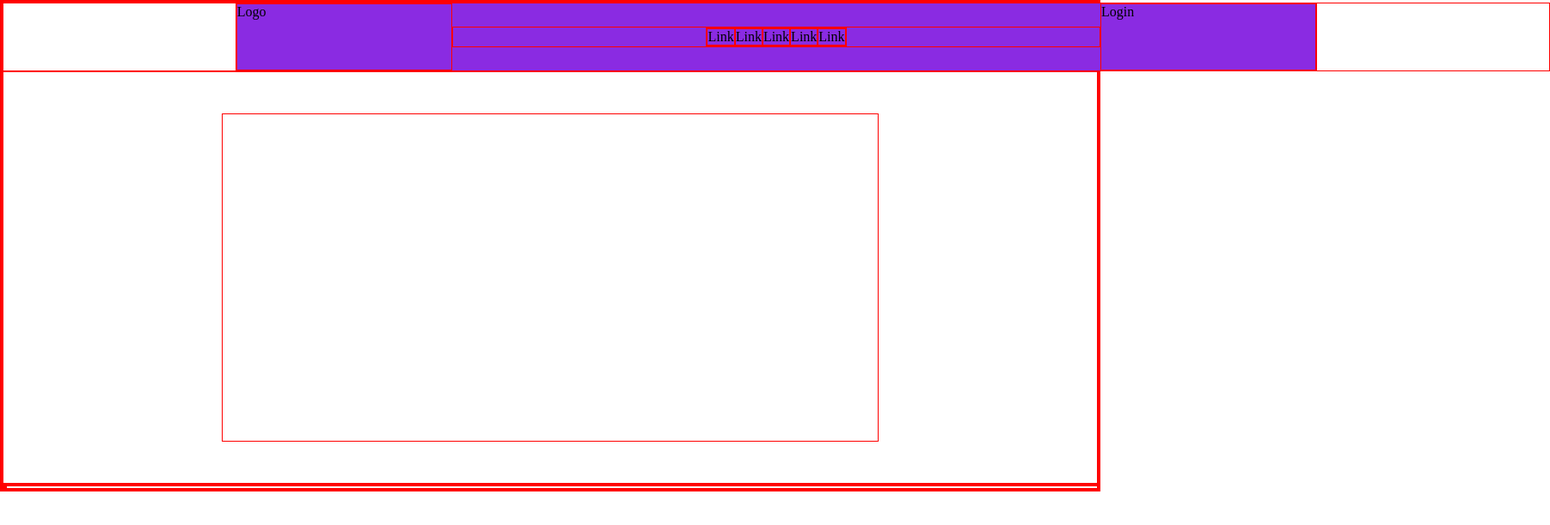
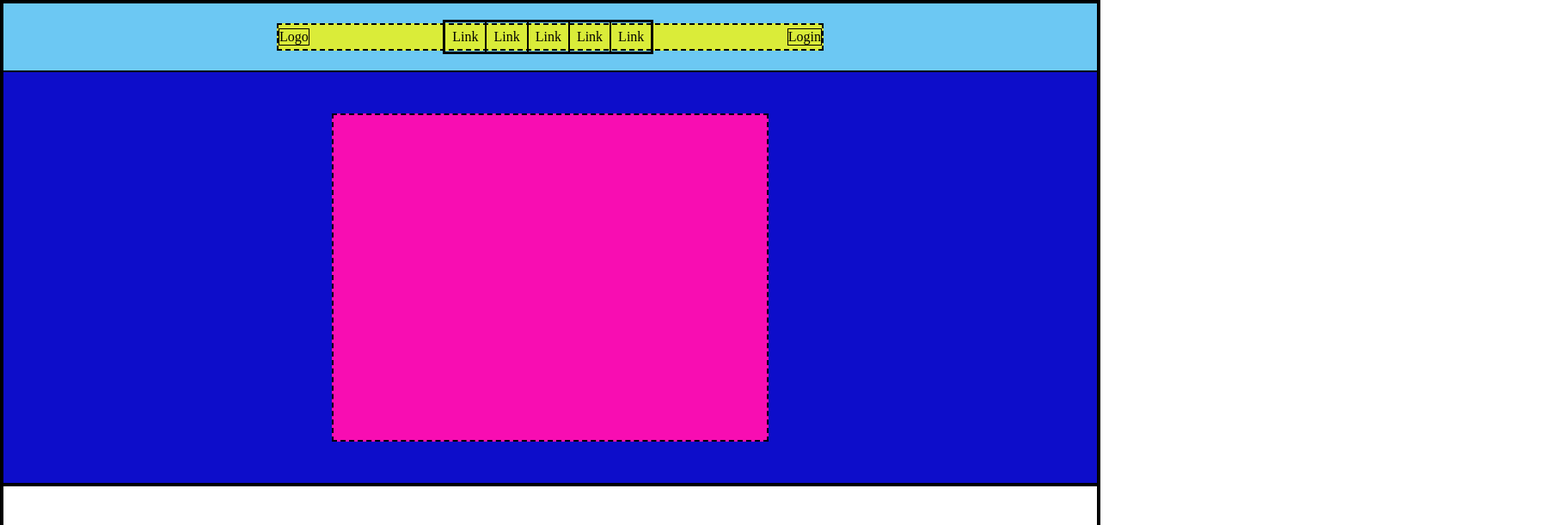
Before and after one commit to UmbertoSerino/htmlcss-struttura-discord, a plain HTML site: page index.html in a window 1280 px wide. Shown: the top 611 px of the page at 86% size, 1803 px wide, since content can reach past the window. Drawn offline with Linux system fonts and the light colour scheme.

Commit message:
commit section-newspapers

```diff
--- a/index.html
+++ b/index.html
@@ -12,7 +12,7 @@
     <section class="container-header flex">
         <div class="container-nav flex">
             <div>Logo</div>
-            <nav class="flex">
+            <nav>
                 <ul class="flex">
                     <li>Link</li>
                     <li>Link</li>
@@ -24,16 +24,20 @@
             <div>Login</div>
         </div>
     </section>
+
     <section class="container-publicity flex">
         <div>
         </div>
     </section>
 </header>
-
+<!-- Section MAIN -->
 <main>
+    <!-- Container 1 -->
     <section class="container-info-1 flex">
-        <div></div>
-        <div></div>
+        <div class="container-newspapers">
+            <div></div>
+            <div></div>
+        </div>
     </section>
 
 
--- a/style/style.css
+++ b/style/style.css
@@ -3,53 +3,76 @@
     margin: 0;
     padding: 0;
     box-sizing: border-box;
-    border: 1px solid red;
+    border: 1px solid black;
 }
 
 .flex{
     display: flex;
 }
 
+/* Section Header */
+
 header > section.container-header{
     height: 5rem;
-    width: 1800px;
+    width: 100%;
     align-items: center;
     justify-content: center;
+    background-color: rgb(108, 200, 243);
+
 }
 
 div.container-nav.flex{
-    height: 5rem;
-    width: 70%;
-    background-color: blueviolet;
-    justify-content: center;
+    height: 2rem;
+    width: 50%;
+    background-color: rgb(218, 236, 57);
+    justify-content: space-between;
     align-items: center;
-}
+    border: 2px dashed black;
 
-div.container-nav div {
-    height: 100%;
-    width: 20%;
-    justify-content: center;
-}
-
-nav{
-    width: 50%;
-    flex-grow: 1;
-    justify-content: center;
 }
 
 ul{
     list-style-type: none;
 }
 
+li{
+    padding: .5rem;
+}
 
-/* -------------- */
 section.container-publicity{
     height: 30rem;
     align-items: center;
     justify-content: center;
+    background-color: rgb(13, 13, 202);
 }
 
 section.container-publicity.flex div {
     height: 80%;
-    width: 60%;
+    width: 40%;
+    background-color: rgb(248, 13, 178);
+    border: 2px dashed black;
 }
+
+/* SECTION MAIN */
+
+section.container-info-1{
+    height: 30rem;
+    width: 100%;
+    justify-content: center;
+    align-items: center;
+}
+
+div.container-newspapers {
+    height: 80%;
+    width: 100%;
+    background-color: rgb(248, 13, 178);
+}
+
+div.container-newspapers > div{
+    height: 100%;
+    width: 30%;
+}
+
+div.container-newspapers:last-child {
+    width: 50%;
+}
```
